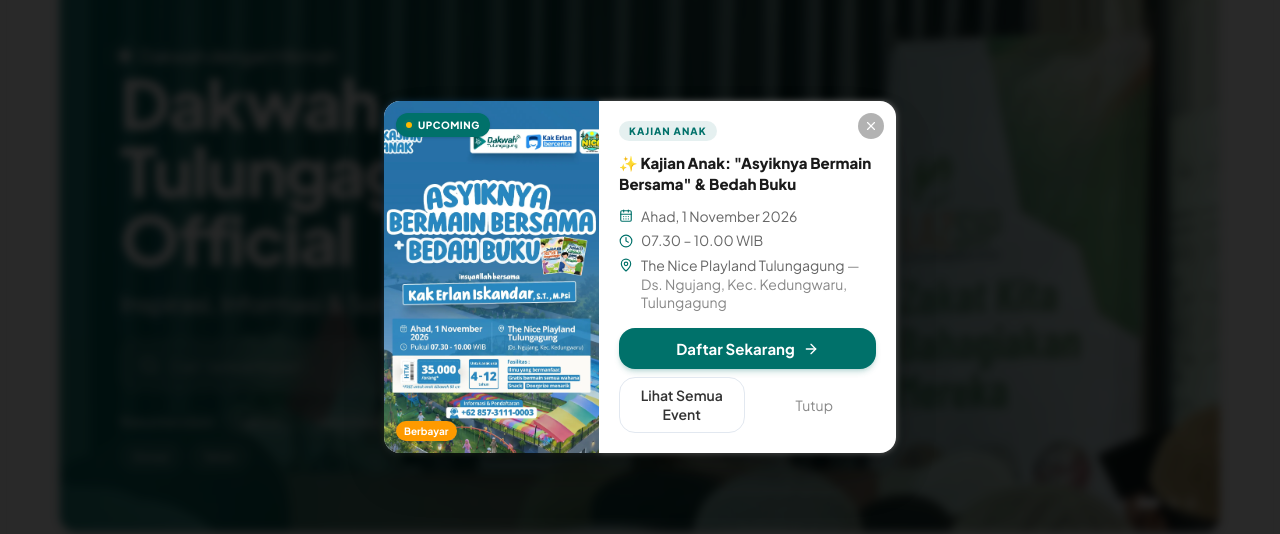
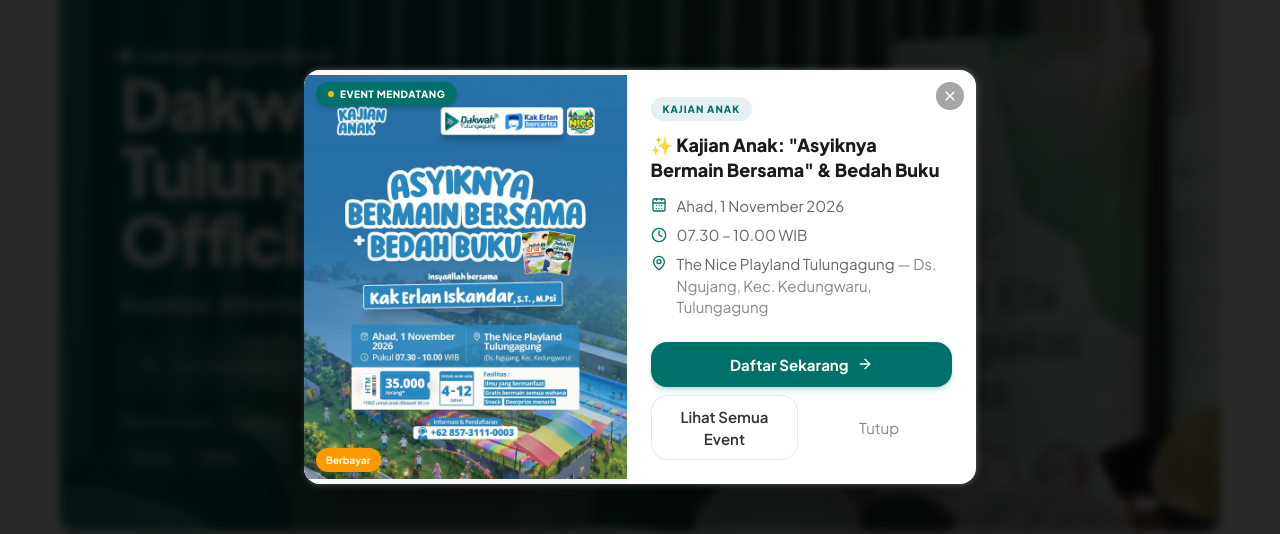
Before and after one commit to AldoMahendra12/web_dt, a Next.js app: page / in a window 1280 px wide. Shown: the part 123-657 px from the top of the page. Built offline with nearby package versions, Linux system fonts and the light colour scheme; no server answers.

Commit message:
fix(popup): show full poster with object-contain and enlarge card to max-w-2xl

```diff
--- a/src/components/ui/event-popup.tsx
+++ b/src/components/ui/event-popup.tsx
@@ -57,10 +57,10 @@
         onClick={() => setVisible(false)}
       />
 
-      {/* Card — landscape on sm+, stacked on xs */}
+      {/* Card */}
       <div
         className={[
-          "relative z-10 w-full max-w-lg bg-white rounded-2xl shadow-2xl overflow-hidden",
+          "relative z-10 w-full max-w-2xl bg-white rounded-2xl shadow-2xl overflow-hidden",
           "transition-all duration-500",
           visible ? "translate-y-0 scale-100 opacity-100" : "translate-y-6 scale-95 opacity-0",
         ].join(" ")}
@@ -70,71 +70,70 @@
           type="button"
           onClick={() => setVisible(false)}
           aria-label="Tutup"
-          className="absolute top-3 right-3 z-20 p-1.5 rounded-full bg-black/30 text-white hover:bg-black/50 transition-colors"
+          className="absolute top-3 right-3 z-20 p-1.5 rounded-full bg-black/35 text-white hover:bg-black/55 transition-colors"
         >
-          <X className="w-3.5 h-3.5" />
+          <X className="w-4 h-4" />
         </button>
 
         {/* "Upcoming" floating badge */}
-        <div className="absolute top-3 left-3 z-20 flex items-center gap-1.5 bg-primary px-2.5 py-1 rounded-full shadow">
+        <div className="absolute top-3 left-3 z-20 flex items-center gap-1.5 bg-primary px-3 py-1 rounded-full shadow-md">
           <span className="relative flex h-1.5 w-1.5">
             <span className="animate-ping absolute inline-flex h-full w-full rounded-full bg-amber-300 opacity-80" />
             <span className="relative inline-flex rounded-full h-1.5 w-1.5 bg-amber-400" />
           </span>
-          <span className="text-[10px] font-extrabold text-white uppercase tracking-wider">Upcoming</span>
+          <span className="text-[10px] font-extrabold text-white uppercase tracking-wider">Event Mendatang</span>
         </div>
 
         <div className="flex flex-col sm:flex-row">
-          {/* ── Left: Poster ── */}
-          <div className="relative sm:w-[42%] bg-bg-light flex-shrink-0">
+          {/* ── Left: Poster — full, not cropped ── */}
+          <div className="relative sm:w-[48%] bg-bg-light flex-shrink-0 flex items-center justify-center">
             <Image
               src={featured.poster}
               alt={`Poster ${featured.title}`}
-              width={400}
-              height={500}
-              className="w-full h-52 sm:h-full object-cover"
-              style={{ minHeight: "180px" }}
+              width={600}
+              height={800}
+              className="w-full object-contain block"
+              style={{ maxHeight: "420px" }}
               priority
             />
-            {/* HTM badge */}
+            {/* HTM / Gratis badge */}
             {!featured.isFree && (
-              <span className="absolute bottom-3 left-3 px-2 py-0.5 rounded-full text-[10px] font-bold bg-amber-500 text-white shadow">
+              <span className="absolute bottom-3 left-3 px-2.5 py-1 rounded-full text-[10px] font-bold bg-amber-500 text-white shadow">
                 Berbayar
               </span>
             )}
             {featured.isFree && (
-              <span className="absolute bottom-3 left-3 px-2 py-0.5 rounded-full text-[10px] font-bold bg-emerald-500 text-white shadow">
+              <span className="absolute bottom-3 left-3 px-2.5 py-1 rounded-full text-[10px] font-bold bg-emerald-500 text-white shadow">
                 Gratis
               </span>
             )}
           </div>
 
           {/* ── Right: Info ── */}
-          <div className="flex flex-col flex-1 p-4 sm:p-5 gap-3">
-            {/* Eyebrow */}
-            <div className="flex items-center gap-1.5">
-              <span className="text-[10px] font-extrabold uppercase tracking-widest text-primary bg-primary/10 px-2.5 py-0.5 rounded-full">
+          <div className="flex flex-col flex-1 p-5 sm:p-6 gap-4 justify-between">
+            <div className="space-y-3">
+              {/* Category pill */}
+              <span className="inline-flex text-[10px] font-extrabold uppercase tracking-widest text-primary bg-primary/10 px-3 py-1 rounded-full">
                 {featured.category}
               </span>
-            </div>
 
               {/* Title */}
-            <h2 className="font-extrabold text-text-heading leading-snug text-[15px] line-clamp-3">
+              <h2 className="font-extrabold text-text-heading leading-snug text-base sm:text-lg">
                 {featured.title}
               </h2>
 
               {/* Meta */}
-            <ul className="space-y-1.5 text-xs text-text-light">
-              <li className="flex items-center gap-2">
-                <CalendarDays className="w-3.5 h-3.5 text-primary flex-shrink-0" />
+              <ul className="space-y-2 text-sm text-text-light">
+                <li className="flex items-center gap-2.5">
+                  <CalendarDays className="w-4 h-4 text-primary flex-shrink-0" />
                   {featured.date}
                 </li>
-              <li className="flex items-center gap-2">
-                <Clock className="w-3.5 h-3.5 text-primary flex-shrink-0" />
+                <li className="flex items-center gap-2.5">
+                  <Clock className="w-4 h-4 text-primary flex-shrink-0" />
                   {featured.time}
                 </li>
-              <li className="flex items-start gap-2">
-                <MapPin className="w-3.5 h-3.5 text-primary flex-shrink-0 mt-0.5" />
+                <li className="flex items-start gap-2.5">
+                  <MapPin className="w-4 h-4 text-primary flex-shrink-0 mt-0.5" />
                   <span>
                     {featured.location}
                     {featured.locationDetail && (
@@ -143,31 +142,32 @@
                   </span>
                 </li>
               </ul>
+            </div>
 
             {/* CTAs */}
-            <div className="flex flex-col gap-2 mt-auto pt-1">
+            <div className="flex flex-col gap-2 pt-2">
               <a
                 href={featured.registrationLink}
                 target="_blank"
                 rel="noopener noreferrer"
                 onClick={() => setVisible(false)}
-                className="w-full inline-flex items-center justify-center gap-2 px-4 py-2.5 rounded-xl bg-primary text-white font-bold text-sm hover:bg-primary/90 active:scale-95 transition-all shadow-md shadow-primary/20"
+                className="w-full inline-flex items-center justify-center gap-2 px-5 py-3 rounded-xl bg-primary text-white font-bold text-sm hover:bg-primary/90 active:scale-95 transition-all shadow-md shadow-primary/20"
               >
                 Daftar Sekarang
                 <ArrowRight className="w-4 h-4" />
               </a>
-              <div className="flex items-center gap-2">
+              <div className="flex gap-2">
                 <Link
                   href="/events"
                   onClick={() => setVisible(false)}
-                  className="flex-1 text-center px-3 py-2 rounded-xl border border-border-default text-text text-xs font-semibold hover:bg-bg-light transition-colors"
+                  className="flex-1 text-center px-3 py-2.5 rounded-xl border border-border-default text-text text-sm font-semibold hover:bg-bg-light transition-colors"
                 >
                   Lihat Semua Event
                 </Link>
                 <button
                   type="button"
                   onClick={() => setVisible(false)}
-                  className="flex-1 text-center px-3 py-2 rounded-xl text-text-faint text-xs hover:text-text-muted transition-colors"
+                  className="flex-1 text-center px-3 py-2.5 rounded-xl text-text-faint text-sm hover:text-text-muted hover:bg-bg-light transition-colors"
                 >
                   Tutup
                 </button>
```
Lines whose indentation alone changed are shown as unchanged.
